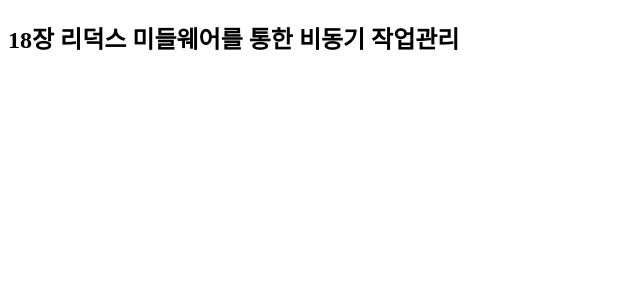
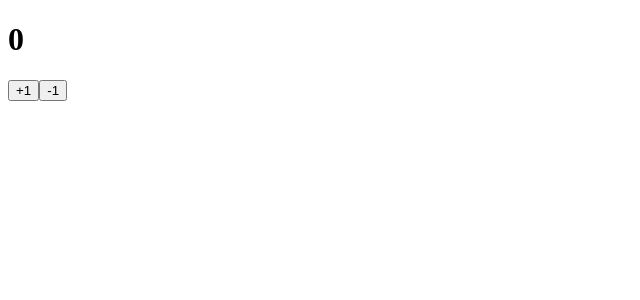
Before and after one commit to kororo11/TackReact18, a React (Create React App) app in the folder learn-redux-middleware/: page / in a window 1280 px wide. Shown: the top 300 px of the page, without its empty margins (0-640 px from the left). Built offline with nearby package versions, Linux system fonts and the light colour scheme.

Commit message:
App 에 CounterContainer를 렌더링하기

```diff
--- a/learn-redux-middleware/src/App.js
+++ b/learn-redux-middleware/src/App.js
@@ -1,9 +1,10 @@
 import React from 'react';
+import CounterContainer from './containers/CounterContainer';
 
 const App = () => {
 	return (
 		<div>
-			<h2>18장 리덕스 미들웨어를 통한 비동기 작업관리</h2>
+			<CounterContainer />
 		</div>
 	);
 };
```
Also changed, not shown: 2 other files (tests, documents, lock files or other folders).
